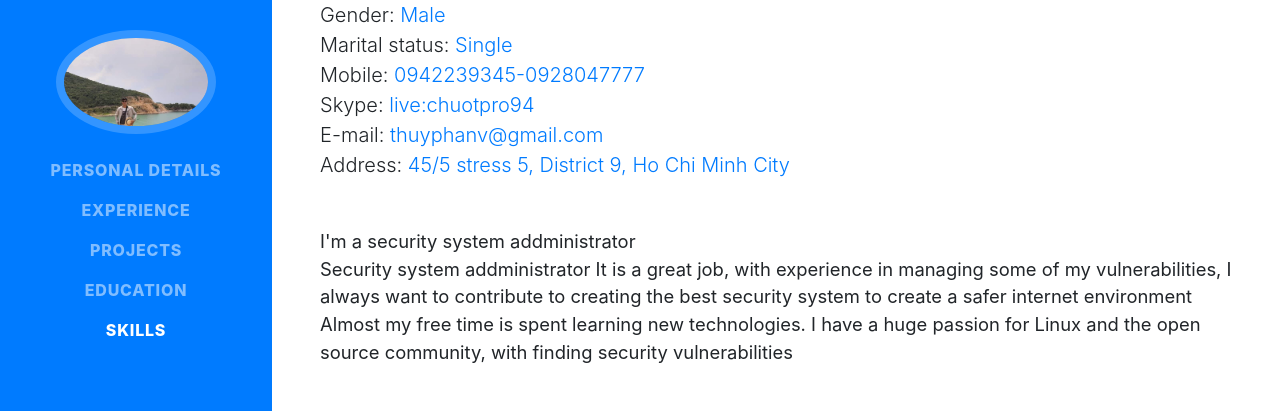
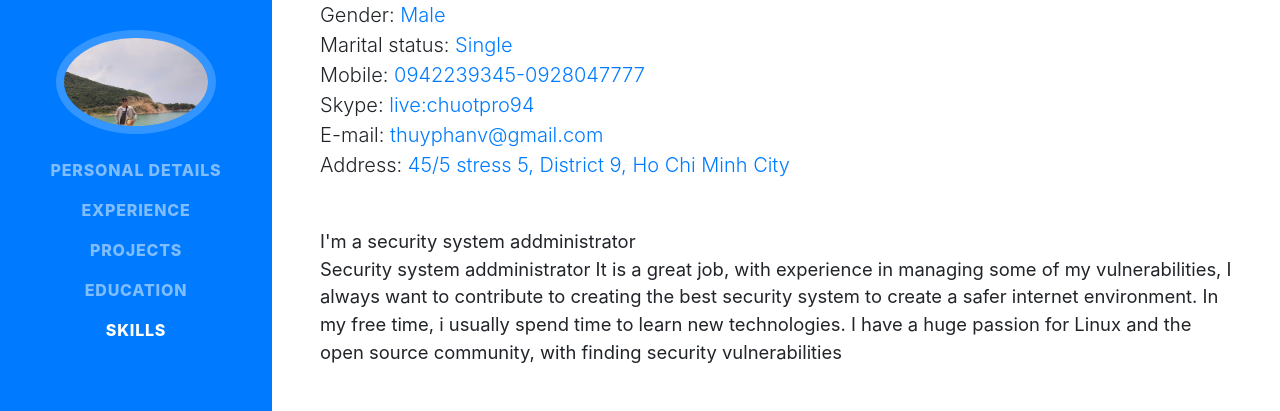
Before and after one commit to phan-van-thuy/phan-van-thuy, a website with bundled scripts: page index.html in a window 1280 px wide. Shown: the part 214-625 px from the top of the page. Built offline with nearby package versions, Linux system fonts and the light colour scheme; a web font is replaced by a local one.

Commit message:
add index

```diff
--- a/index.html
+++ b/index.html
@@ -76,8 +76,8 @@
 			<a>Address: </a><a href="https://www.google.com/maps/place/%C4%90%E1%BA%A1i+h%E1%BB%8Dc+Giao+Th%C3%B4ng+V%E1%BA%ADn+T%E1%BA%A3i+-+Ph%C3%A2n+hi%E1%BB%87u+t%E1%BA%A1i+Th%C3%A0nh+ph%E1%BB%91+H%E1%BB%93+Ch%C3%AD+Minh/@10.8448188,106.7929166,17z/data=!3m1!4b1!4m5!3m4!1s0x3175273dd67f829d:0x583da00c7deed3c2!8m2!3d10.8448135!4d106.7951053" target="_blank">45/5 stress 5, District 9, Ho Chi Minh City<br></a>
           </div>
           <p class="lead mb-5">I'm a security system addministrator<br>
-			Security system addministrator It is a great job, with experience in managing some of my vulnerabilities, I always want to contribute to creating the best security system to create a safer internet environment
-			Almost my free time is spent learning new technologies. I have a huge passion for Linux and the open source community, with finding security vulnerabilities
+			Security system addministrator It is a great job, with experience in managing some of my vulnerabilities, I always want to contribute to creating the best security system to create a safer internet environment.
+			In my free time, i usually spend time to learn new technologies. I have a huge passion for Linux and the open source community, with finding security vulnerabilities
           </p>
 		  <div class="social-icons">
             <a href="https://www.facebook.com/I.am.thuy.phan.van" target="_blank">
```
